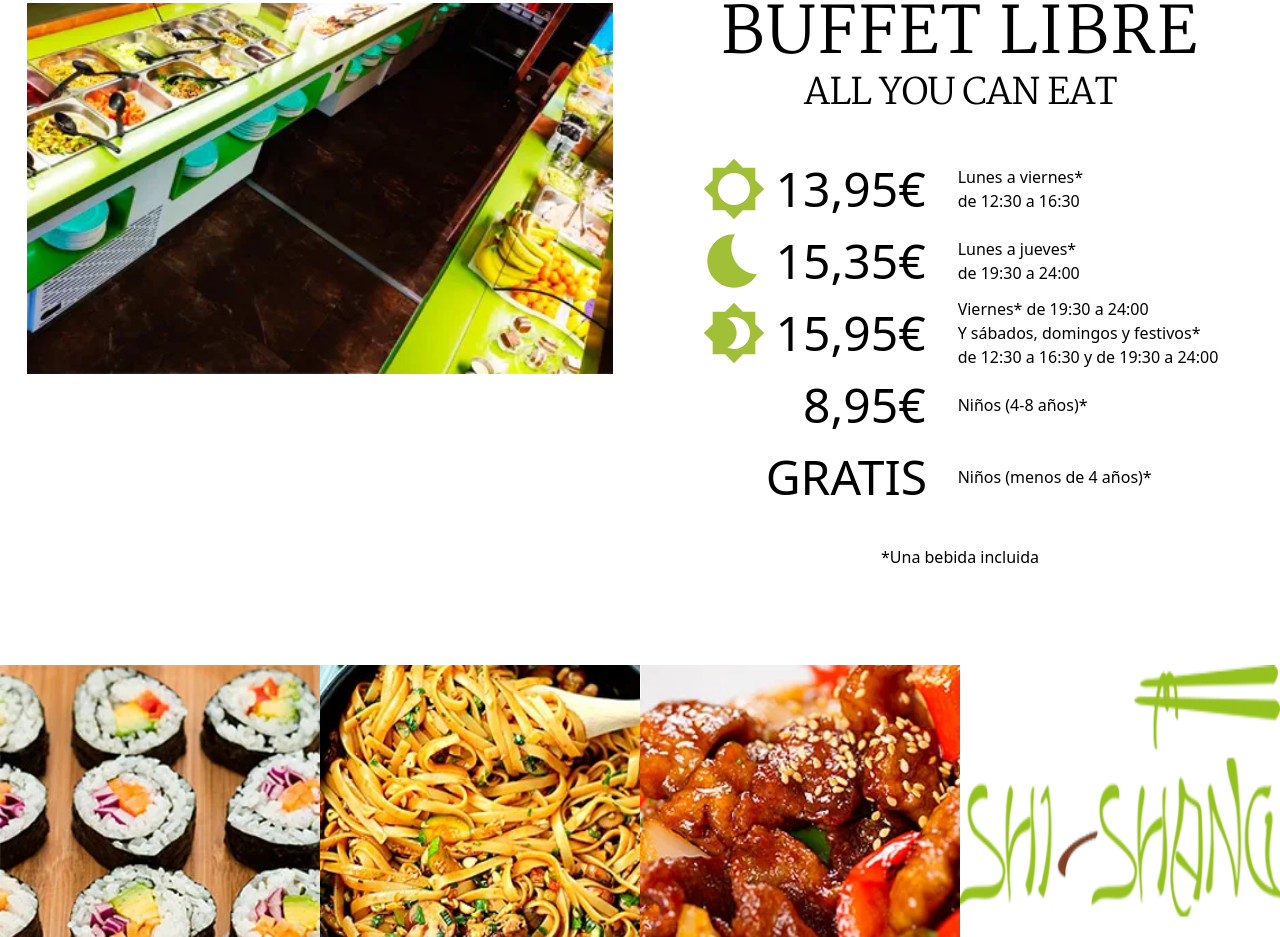
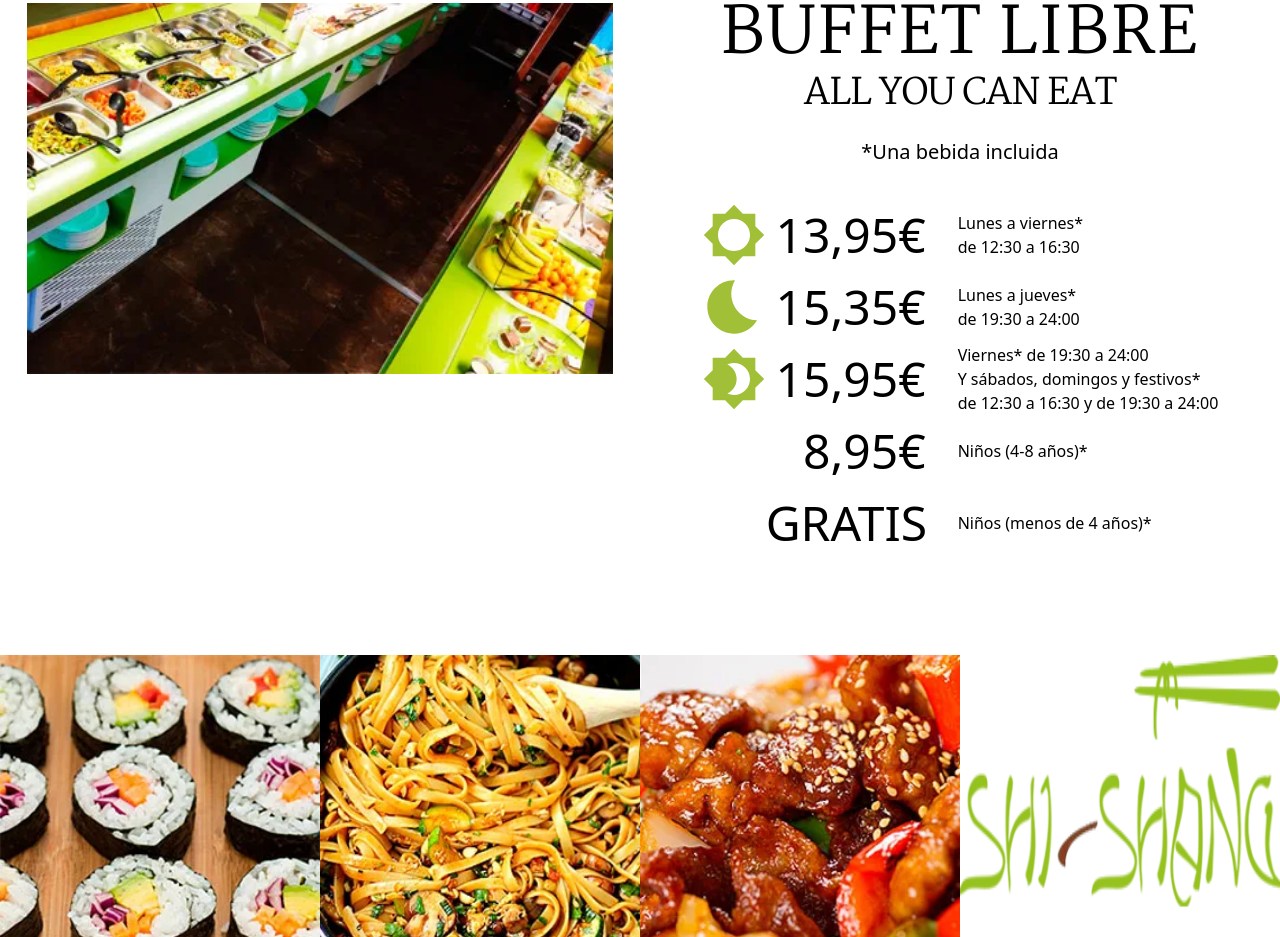
Before and after one commit to DaniGuardiola/shishang-web, a website: page src/index.html in a window 1280 px wide. Shown: the part 775-1712 px from the top of the page. Drawn offline with nearby package versions, Linux system fonts and the light colour scheme; files that its build step writes are made by us from their sources.

Commit message:
ngl this looks bad but that's what the guys want

```diff
--- a/src/index.html
+++ b/src/index.html
@@ -111,6 +111,7 @@
           </p>
           <p class="text-3xl tracking-tight sm:text-4xl">ALL YOU CAN EAT</p>
         </div>
+        <p class="mt-4 text-xl">*Una bebida incluida</p>
         <div class="flex pt-8">
           <div class="flex-grow"></div>
           <div class="px-4">
@@ -181,7 +182,6 @@
           </div>
           <div class="flex-grow"></div>
         </div>
-        <p class="mt-8">*Una bebida incluida</p>
       </div>
     </div>
   </section>
```
